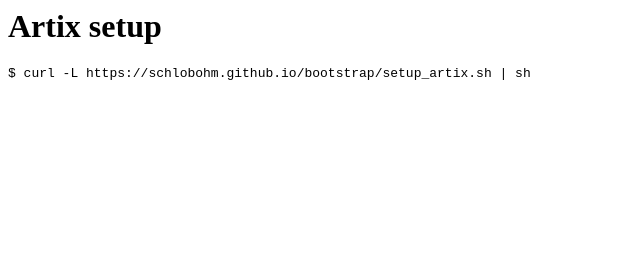
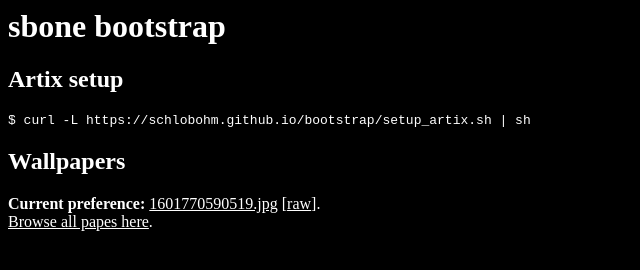
Before and after one commit to schlobohm/bootstrap, a plain HTML site: page index.html in a window 1280 px wide. Shown: the whole page, without its empty margins (0-640 px from the left). Drawn offline with Linux system fonts and the light colour scheme.

Commit message:
add: overhaul and papes section

```diff
--- a/index.html
+++ b/index.html
@@ -4,9 +4,24 @@
     <title>sbone bootstrap</title>
 </head>
 
+<style>
+    * {
+        background-color: black;
+        color: white;
+    }
+</style>
+
 <body>
-    <h1>Artix setup</h1>
+    <h1>sbone bootstrap</h1>
+    <h2>Artix setup</h2>
     <code>$ curl -L https://schlobohm.github.io/bootstrap/setup_artix.sh | sh</code>
+
+    <h2>Wallpapers</h2>
+    <b>Current preference:</b> <a
+        href="https://github.com/schlobohm/bootstrap/blob/main/papes/1601770590519.jpg">1601770590519.jpg</a> [<a
+        href="https://raw.githubusercontent.com/schlobohm/bootstrap/main/papes/1601770590519.jpg">raw</a>].
+    <br>
+    <a href="https://github.com/schlobohm/bootstrap/tree/main/papes">Browse all papes here</a>.
 </body>
 
 </html>
```
